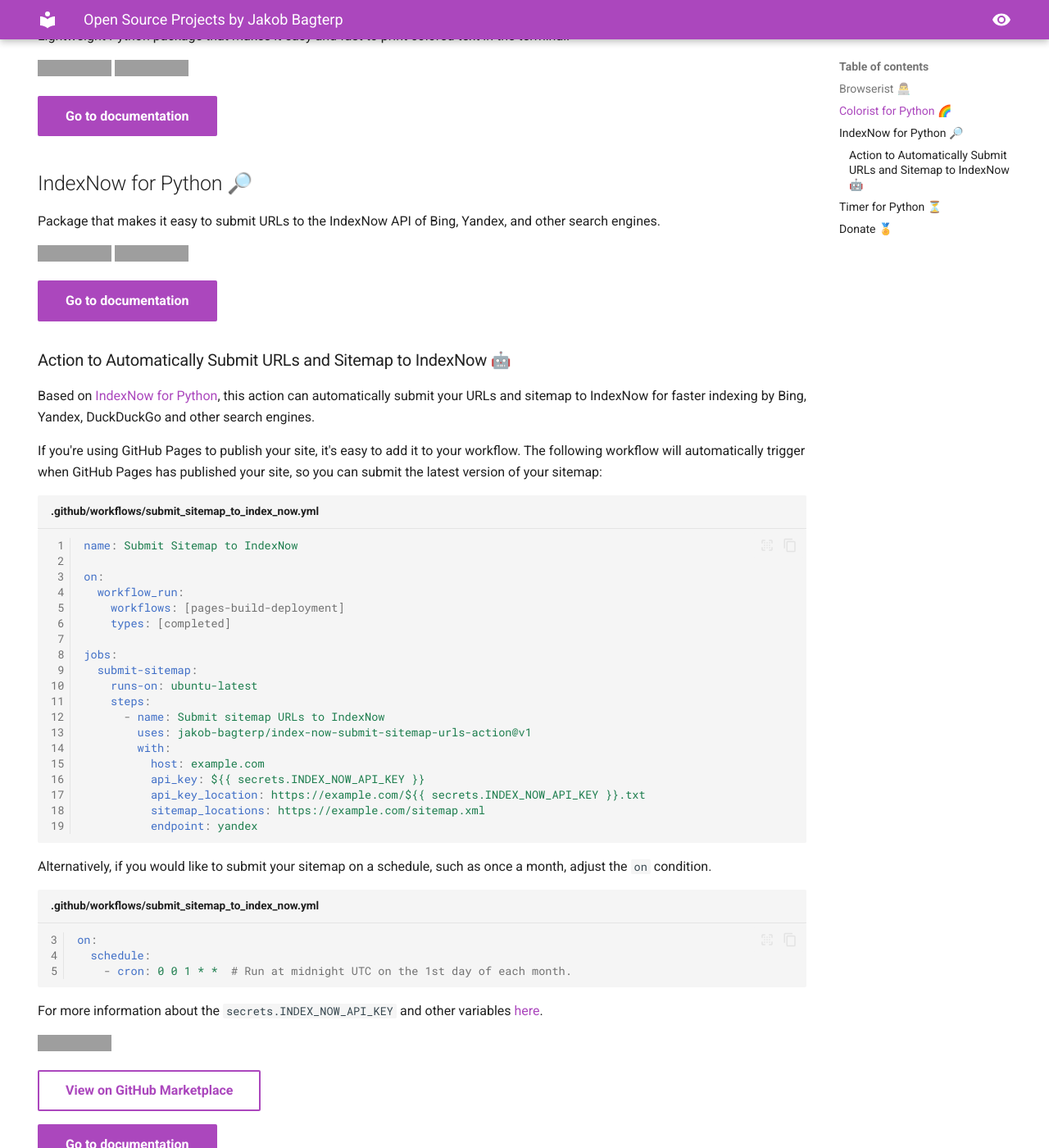
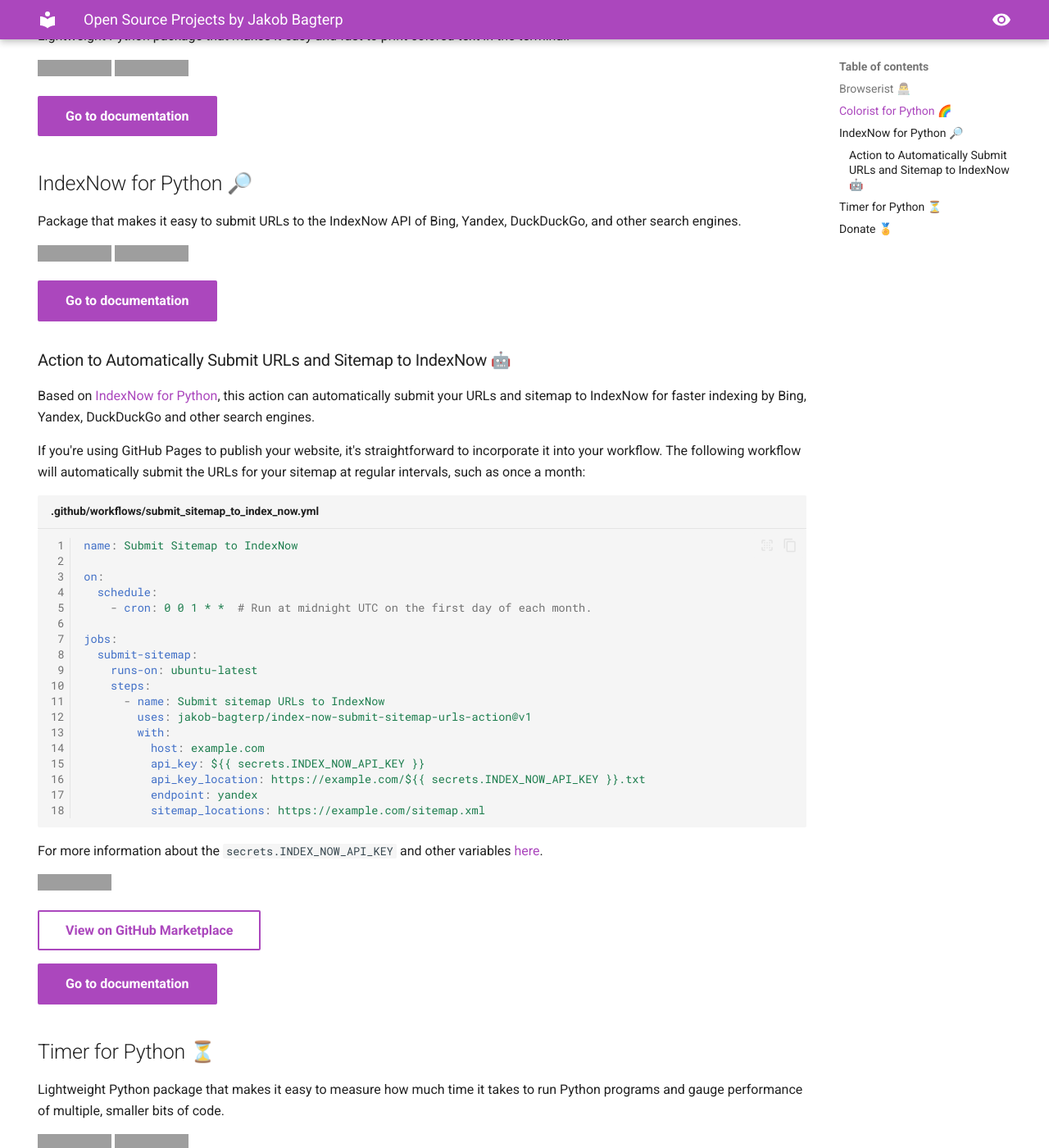
Before and after one commit to jakob-bagterp/jakob-bagterp.github.io, an MkDocs documentation site: the page built from docs/index.md, in a window 1280 px wide and 1400 px high, scrolled down 425 px. Shown: the whole window at 82% size. Built offline with MkDocs 1.6.1 and Material for MkDocs 9.7.7, drawn with Linux system fonts in a browser that asks for light colours; grey boxes are pictures that could not be loaded.

Commit message:
Updated examples and descriptions for IndexNow for Python.

````diff
--- a/docs/index.md
+++ b/docs/index.md
@@ -23,7 +23,7 @@
 [Go to documentation](https://jakob-bagterp.github.io/colorist-for-python/){ .md-button .md-button--primary }
 
 ## IndexNow for Python 🔎
-Package that makes it easy to submit URLs to the IndexNow API of Bing, Yandex, and other search engines.
+Package that makes it easy to submit URLs to the IndexNow API of Bing, Yandex, DuckDuckGo, and other search engines.
 
 [![Downloads](https://static.pepy.tech/badge/index-now-for-python)](https://pepy.tech/project/index-now-for-python)
 [![IndexNow for Python source code on GitHub](https://img.shields.io/static/v1?label=GitHub&message=source%20code&logo=github&color=teal&link=https%3A%2F%2Fgithub.com%2Fjakob-bagterp%2Findex-now-for-python)](https://github.com/jakob-bagterp/index-now-for-python/)
@@ -33,15 +33,14 @@
 ### Action to Automatically Submit URLs and Sitemap to IndexNow 🤖
 Based on [IndexNow for Python](https://jakob-bagterp.github.io/index-now-for-python/), this action can automatically submit your URLs and sitemap to IndexNow for faster indexing by Bing, Yandex, DuckDuckGo and other search engines.
 
-If you're using GitHub Pages to publish your site, it's easy to add it to your workflow. The following workflow will automatically trigger when GitHub Pages has published your site, so you can submit the latest version of your sitemap:
+If you're using GitHub Pages to publish your website, it's straightforward to incorporate it into your workflow. The following workflow will automatically submit the URLs for your sitemap at regular intervals, such as once a month:
 
 ```yaml linenums="1" title=".github/workflows/submit_sitemap_to_index_now.yml"
 name: Submit Sitemap to IndexNow
 
 on:
-  workflow_run:
-    workflows: [pages-build-deployment]
-    types: [completed]
+  schedule:
+    - cron: 0 0 1 * *  # Run at midnight UTC on the first day of each month.
 
 jobs:
   submit-sitemap:
@@ -53,16 +52,8 @@
           host: example.com
           api_key: ${{ secrets.INDEX_NOW_API_KEY }}
           api_key_location: https://example.com/${{ secrets.INDEX_NOW_API_KEY }}.txt
+          endpoint: yandex
           sitemap_locations: https://example.com/sitemap.xml
-          endpoint: yandex
-```
-
-Alternatively, if you would like to submit your sitemap on a schedule, such as once a month, adjust the `on` condition.
-
-```yaml linenums="3" title=".github/workflows/submit_sitemap_to_index_now.yml"
-on:
-  schedule:
-    - cron: 0 0 1 * *  # Run at midnight UTC on the 1st day of each month.
 ```
 
 For more information about the `secrets.INDEX_NOW_API_KEY` and other variables [here](https://jakob-bagterp.github.io/index-now-for-python/user-guide/github-actions/automated-workflows/).
````
